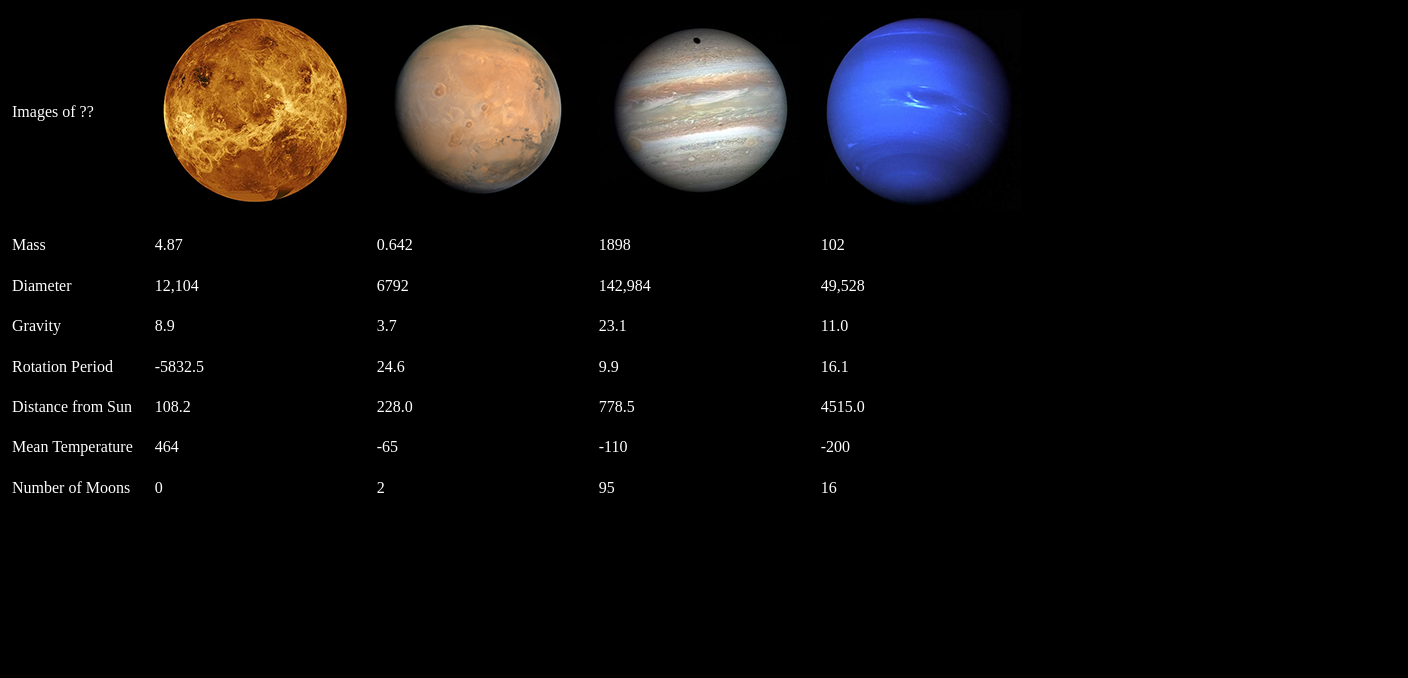
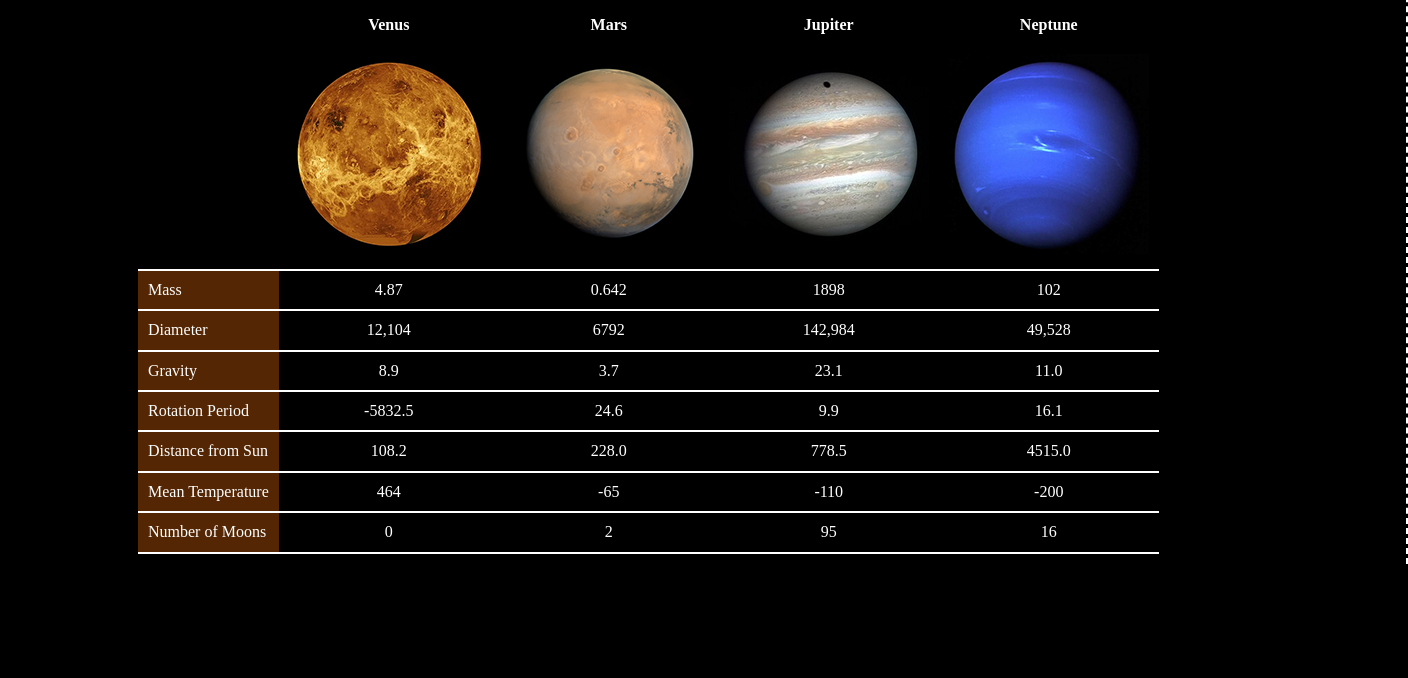
Before and after one commit to jjoh1/webdev_lab7, a plain HTML site: page index.html in a window 1280 px wide. Shown: the part 122-800 px from the top of the page, 1408 px wide, since content can reach past the window. Drawn offline with Linux system fonts and the light colour scheme.

Commit message:
continue work on index.html and style.css

```diff
--- a/css/style.css
+++ b/css/style.css
@@ -1,13 +1,46 @@
+
 body {
   background-color: #000000;
   color: #FFFFFF;
 }
 
+main {
+  margin: 3% 0px;
+  padding: 10px;
+  position: relative;
+  left: 10%;
+  right: 20%
+  border-left: 4px solid #FFFFFF;
+  border-right: 2px dashed #FFFFFF;
+}
+
+table#planets {
+  border-collapse: collapse;
+}
+
+th {
+  text-
+}
+
 td, th {
   padding: 10px;
   margin: 0px;
+  text-align: center;
 }
 
-tr:hover {
+td {
+  border-bottom: 2px solid #FFFFFF;
+}
+
+.rowHead {
+  text-align: left;
+  background-color: #542603;
+}
+
+.greyHover:hover > .rowHead {
+  background-color: #803904;
+}
+
+.greyHover:hover {
   background-color: #333333;
 }
--- a/index.html
+++ b/index.html
@@ -2,75 +2,77 @@
 <html lang="en">
 <head>
   <meta charset="utf-8">
-  <title>Your Title Here</title>
+  <title>Information on Select Planets</title>
   <link rel="stylesheet" type="text/css" href="css/reset.css">
   <link rel="stylesheet" type="text/css" href="css/style.css">
 </head>
 <body>
+  <main>
     <h1>Planetary Fact Sheet</h1>
     <table id="planets">
       <tr>
         <th></th>
-      <th>VENUS</th>
-      <th>MARS</th>
-      <th>JUPITER</th>
-      <th>NEPTUNE</th>
+        <th>Venus</th>
+        <th>Mars</th>
+        <th>Jupiter</th>
+        <th>Neptune</th>
       </tr>
       <tr>
-      <td>Images of ??</td>
+        <td></td>
         <td><img src="images/venus.png" alt="?"></td>
         <td><img src="images/mars.png" alt="?"></td>
         <td><img src="images/jupiter.png" alt="?"></td>
         <td><img src="images/neptune.png" alt="?"></td>
       </tr>
-    <tr>
-      <td>Mass</td>
+      <tr class="greyHover">
+        <td class="rowHead">Mass</td>
         <td>4.87</td>
         <td>0.642</td>
         <td>1898</td>
         <td>102</td>
       </tr>
-    <tr>
-      <td>Diameter</td>
+      <tr class="greyHover">
+        <td class="rowHead">Diameter</td>
         <td>12,104</td>
         <td>6792</td>
         <td>142,984</td>
         <td>49,528</td>
       </tr>
-    <tr>
-      <td>Gravity</td>
+      <tr class="greyHover">
+        <td class="rowHead">Gravity</td>
         <td>8.9</td>
         <td>3.7</td>
         <td>23.1</td>
         <td>11.0</td>
       </tr>
-    <tr>
-      <td>Rotation Period</td>
+      <tr class="greyHover">
+        <td class="rowHead">Rotation Period</td>
         <td>-5832.5</td>
         <td>24.6</td>
         <td>9.9</td>
         <td>16.1</td>
       </tr>
-    <tr>
-      <td>Distance from Sun</td>
+      <tr class="greyHover">
+        <td class="rowHead">Distance from Sun</td>
         <td>108.2</td>
         <td>228.0</td>
         <td>778.5</td>
         <td>4515.0</td>
       </tr>
-    <tr>
-      <td>Mean Temperature</td>
+      <tr class="greyHover">
+        <td class="rowHead">Mean Temperature</td>
         <td>464</td>
         <td>-65</td>
         <td>-110</td>
         <td>-200</td>
       </tr>
-    <tr>
-      <td>Number of Moons</td>
+      <tr class="greyHover">
+        <td class="rowHead">Number of Moons</td>
         <td>0</td>
         <td>2</td>
         <td>95</td>
         <td>16</td>
       </tr>
     </table>
+  </main>
 </body>
```
Lines whose indentation alone changed are shown as unchanged.
